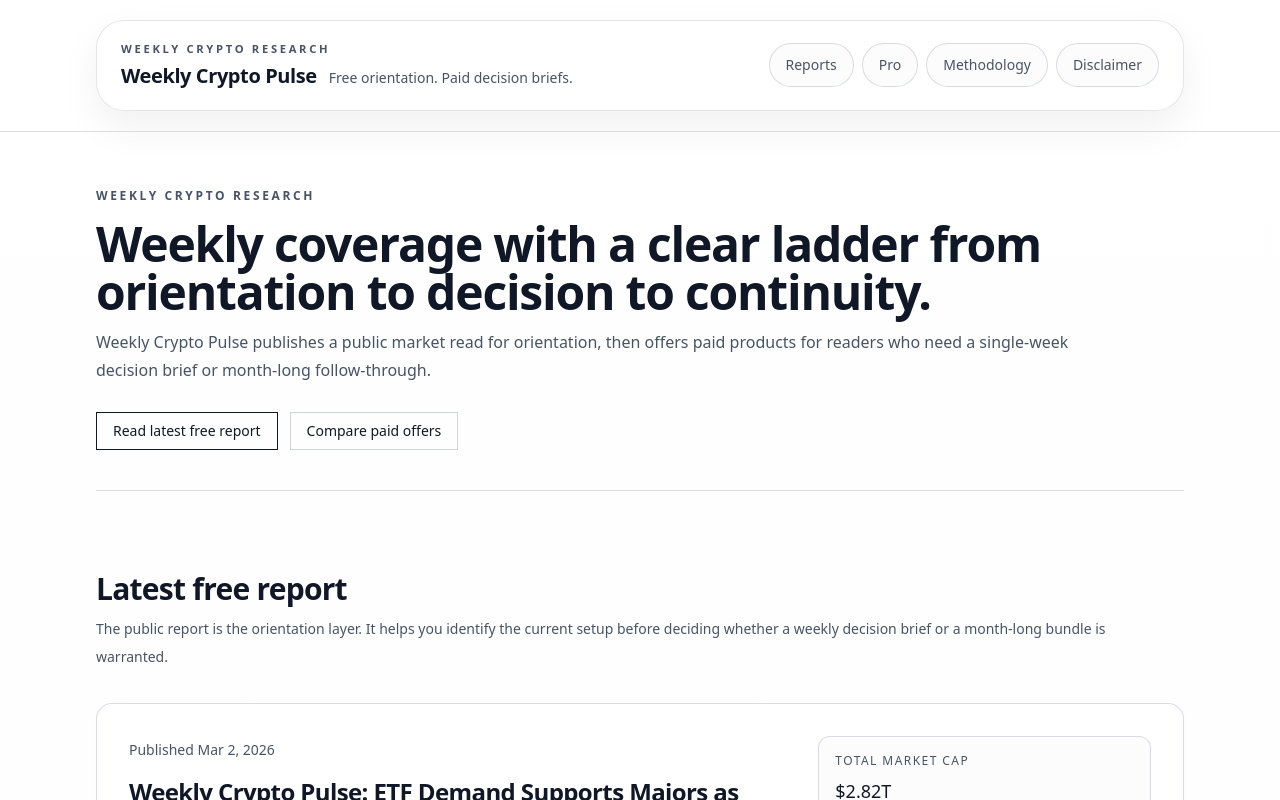
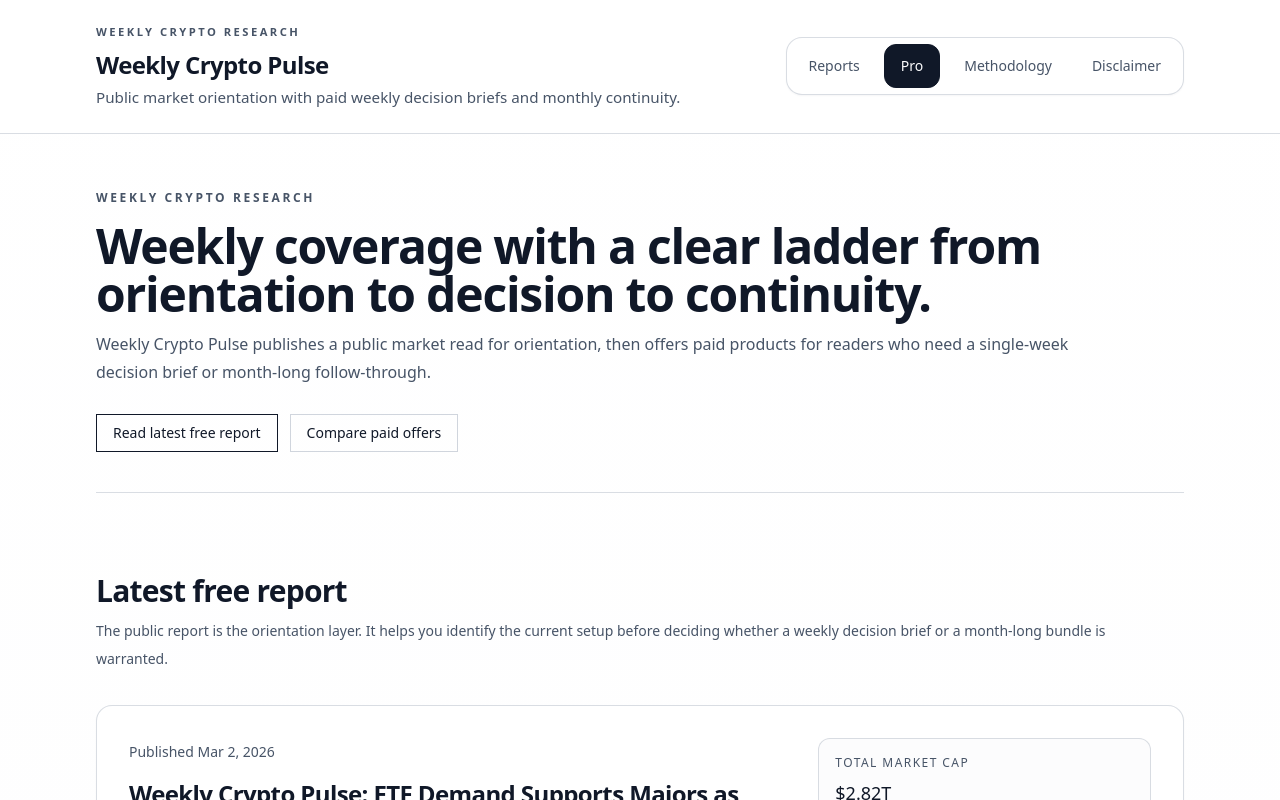
Before and after one commit to castanhf/Weekly-Crypto-Pulse, a Next.js app: page / in a window 1280 px wide. Shown: the top 800 px of the page. Built offline with nearby package versions, Linux system fonts and the light colour scheme; no server answers.

Commit message:
Refine header and update smoke coverage

```diff
--- a/components/layout/header.tsx
+++ b/components/layout/header.tsx
@@ -1,7 +1,4 @@
-'use client';
-
 import Link from 'next/link';
-import { usePathname } from 'next/navigation';
 
 import { pageContainerClassName } from '@/components/layout/page-shell';
 import { siteConfig } from '@/lib/site';
@@ -9,68 +6,50 @@
 type NavItem = Readonly<{
   href: string;
   label: string;
-  matchMode?: 'exact' | 'prefix';
+  isEmphasized?: boolean;
 }>;
 
-const NAV_ITEMS: readonly NavItem[] = [
-  { href: '/reports', label: 'Reports', matchMode: 'prefix' },
-  { href: '/pro', label: 'Pro', matchMode: 'prefix' },
+const navItems: readonly NavItem[] = [
+  { href: '/reports', label: 'Reports' },
+  { href: '/pro', label: 'Pro', isEmphasized: true },
   { href: '/methodology', label: 'Methodology' },
   { href: '/disclaimer', label: 'Disclaimer' }
 ] as const;
 
-const getNavItemIsActive = (pathname: string, item: NavItem): boolean => {
-  if (item.href === '/') {
-    return pathname === '/';
+const getNavItemClassName = (item: NavItem): string => {
+  if (item.isEmphasized) {
+    return 'inline-flex min-h-11 items-center justify-center rounded-xl border border-ink bg-ink px-4 py-2.5 text-sm font-medium text-paper transition hover:bg-ink/90';
   }
 
-  if (item.matchMode === 'prefix') {
-    return pathname === item.href || pathname.startsWith(`${item.href}/`);
-  }
-
-  return pathname === item.href;
+  return 'inline-flex min-h-11 items-center justify-center rounded-xl px-4 py-2.5 text-sm font-medium text-muted transition hover:bg-paper hover:text-ink';
 };
 
 export function Header(): JSX.Element {
-  const pathname = usePathname();
-
   return (
-    <header className="sticky top-0 z-40 border-b border-line/70 bg-white/90 backdrop-blur-xl">
-      <div className={`${pageContainerClassName} py-4 sm:py-5`}>
-        <div className="flex flex-col gap-4 rounded-[1.75rem] border border-line/60 bg-white/80 px-4 py-4 shadow-[0_16px_40px_rgba(16,24,40,0.06)] sm:px-5 sm:py-5 lg:flex-row lg:items-center lg:justify-between lg:gap-8 lg:px-6">
-          <Link className="group min-w-0 flex-1" href="/">
+    <header className="border-b border-line/80 bg-white">
+      <div className={`${pageContainerClassName} py-5 sm:py-6`}>
+        <div className="flex flex-col gap-5 lg:flex-row lg:items-center lg:justify-between lg:gap-8">
+          <Link className="min-w-0 max-w-2xl" href="/">
+            <div className="space-y-2">
+              <p className="text-[0.7rem] font-semibold uppercase tracking-[0.22em] text-muted">Weekly crypto research</p>
               <div className="space-y-1">
-              <p className="text-[0.7rem] font-semibold uppercase tracking-[0.24em] text-muted transition group-hover:text-ink">
-                Weekly crypto research
+                <p className="text-xl font-semibold tracking-tight text-ink sm:text-2xl">{siteConfig.name}</p>
+                <p className="text-sm leading-6 text-muted sm:text-[0.95rem]">
+                  Public market orientation with paid weekly decision briefs and monthly continuity.
                 </p>
-              <div className="flex flex-wrap items-baseline gap-x-3 gap-y-1">
-                <span className="text-lg font-semibold tracking-[-0.02em] text-ink sm:text-xl">{siteConfig.name}</span>
-                <span className="text-sm text-muted">Free orientation. Paid decision briefs.</span>
               </div>
             </div>
           </Link>
 
           <nav aria-label="Primary navigation" className="w-full lg:w-auto">
-            <ul className="grid grid-cols-2 gap-2 sm:flex sm:flex-wrap sm:justify-end">
-              {NAV_ITEMS.map((item) => {
-                const isActive = getNavItemIsActive(pathname, item);
-
-                return (
+            <ul className="grid grid-cols-2 gap-2 rounded-2xl border border-line/80 bg-white p-1.5 shadow-[0_1px_2px_rgba(16,24,40,0.04)] sm:flex sm:flex-wrap sm:items-center sm:justify-end">
+              {navItems.map((item) => (
                 <li className="sm:flex-none" key={item.href}>
-                    <Link
-                      aria-current={isActive ? 'page' : undefined}
-                      className={`flex min-h-11 items-center justify-center rounded-full border px-4 py-2 text-sm font-medium transition duration-200 ${
-                        isActive
-                          ? 'border-ink bg-ink text-paper shadow-[0_10px_24px_rgba(16,24,40,0.14)]'
-                          : 'border-line/80 bg-paper text-muted hover:border-ink/30 hover:bg-white hover:text-ink'
-                      }`}
-                      href={item.href}
-                    >
+                  <Link className={getNavItemClassName(item)} href={item.href}>
                     {item.label}
                   </Link>
                 </li>
-                );
-              })}
+              ))}
             </ul>
           </nav>
         </div>
```
Also changed, not shown: 1 other file (tests, documents, lock files or other folders). Lines whose indentation alone changed are shown as unchanged.
